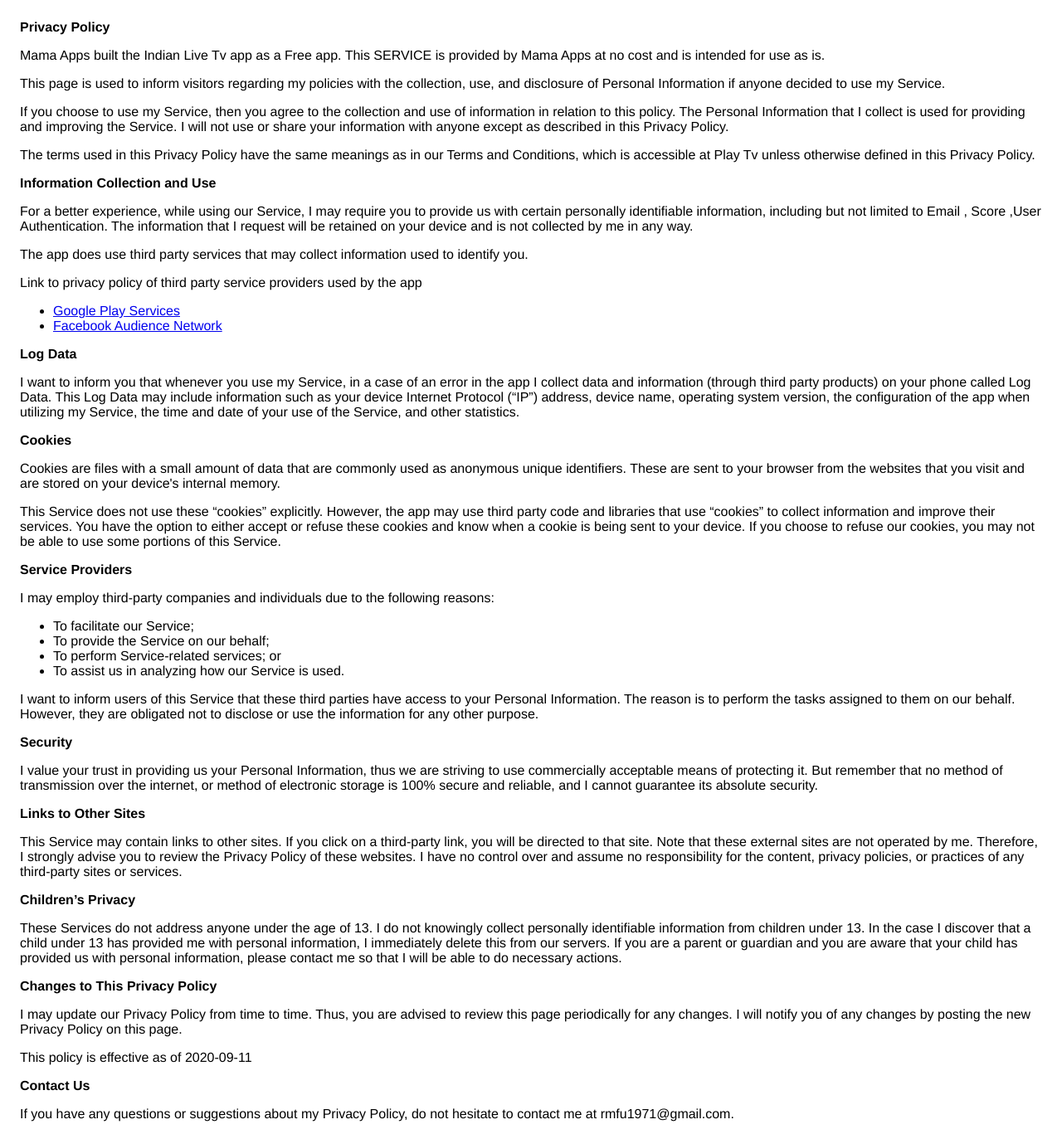
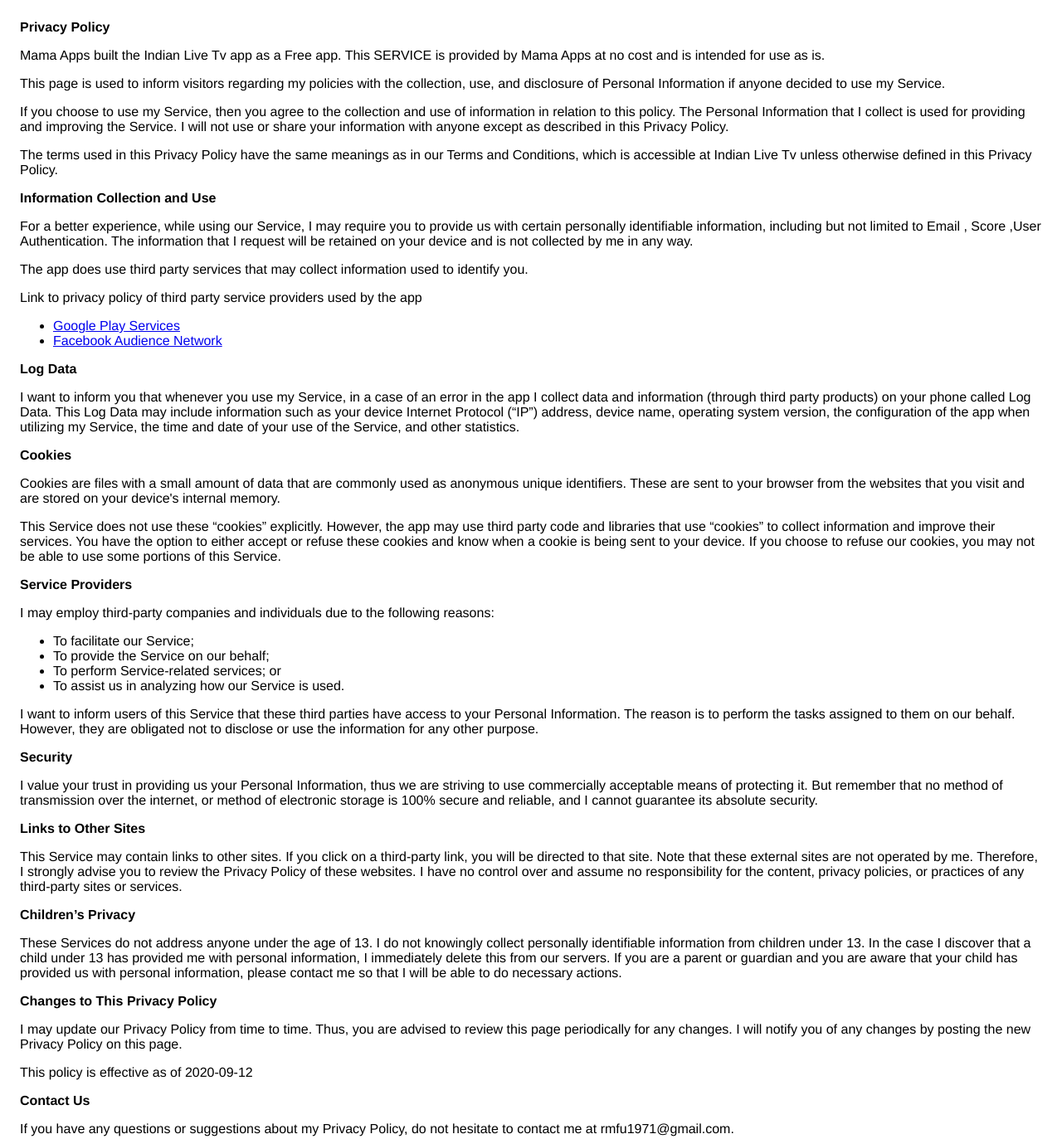
Before and after one commit to mamaapps/mamaapps.github.io, a plain HTML site: page apps/privacy-policy/ilt.html in a window 1280 px wide. Shown: the whole page at 83% size. Drawn offline with Linux system fonts and the light colour scheme.

Commit message:
Update ilt.html

```diff
--- a/apps/privacy-policy/ilt.html
+++ b/apps/privacy-policy/ilt.html
@@ -25,7 +25,7 @@
                 </p> <p>
                   The terms used in this Privacy Policy have the same meanings
                   as in our Terms and Conditions, which is accessible at
-                  Play Tv unless otherwise defined in this Privacy Policy.
+                  Indian Live Tv unless otherwise defined in this Privacy Policy.
                 </p> <p><strong>Information Collection and Use</strong></p> <p>
                   For a better experience, while using our Service, I
                   may require you to provide us with certain personally
@@ -104,7 +104,7 @@
                   periodically for any changes. I will
                   notify you of any changes by posting the new Privacy Policy on
                   this page.
-                </p> <p>This policy is effective as of 2020-09-11</p> <p><strong>Contact Us</strong></p> <p>
+                </p> <p>This policy is effective as of 2020-09-12</p> <p><strong>Contact Us</strong></p> <p>
                   If you have any questions or suggestions about my
                   Privacy Policy, do not hesitate to contact me at rmfu1971@gmail.com.
                 </p>
```
